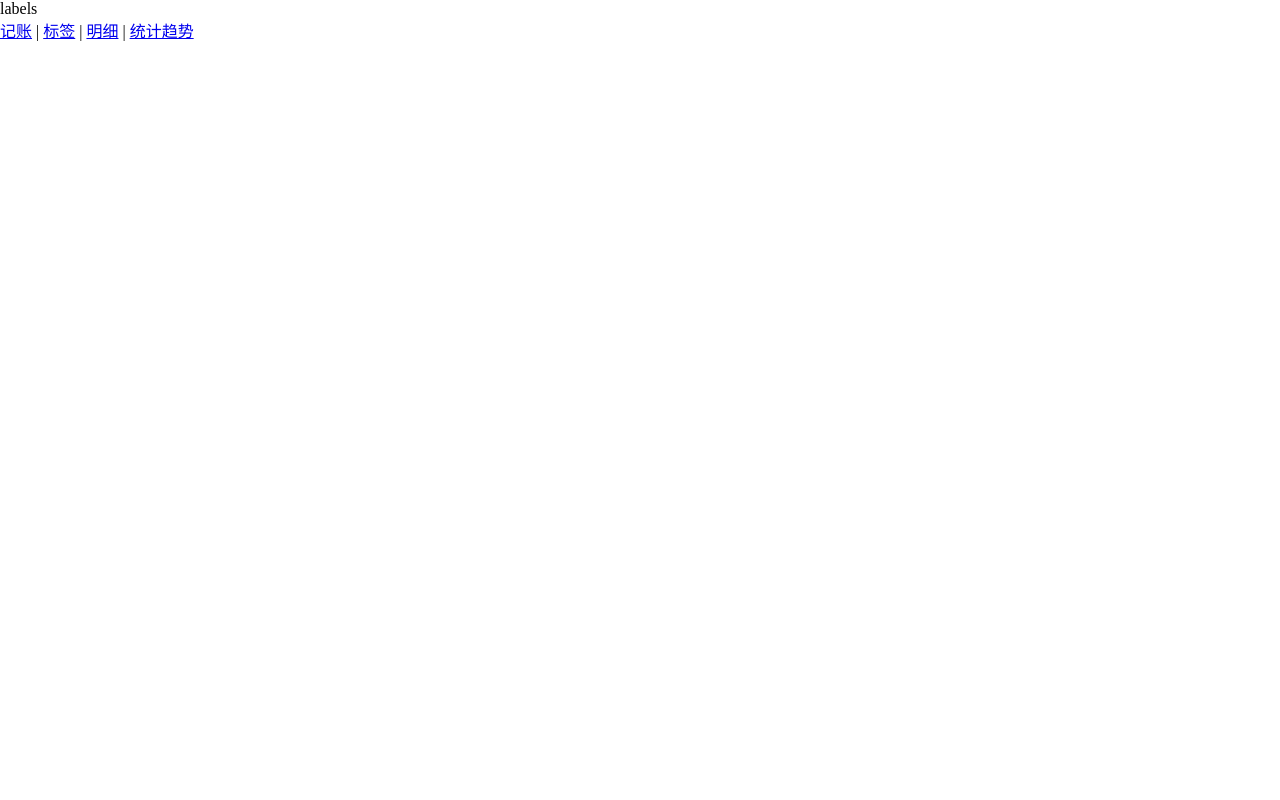
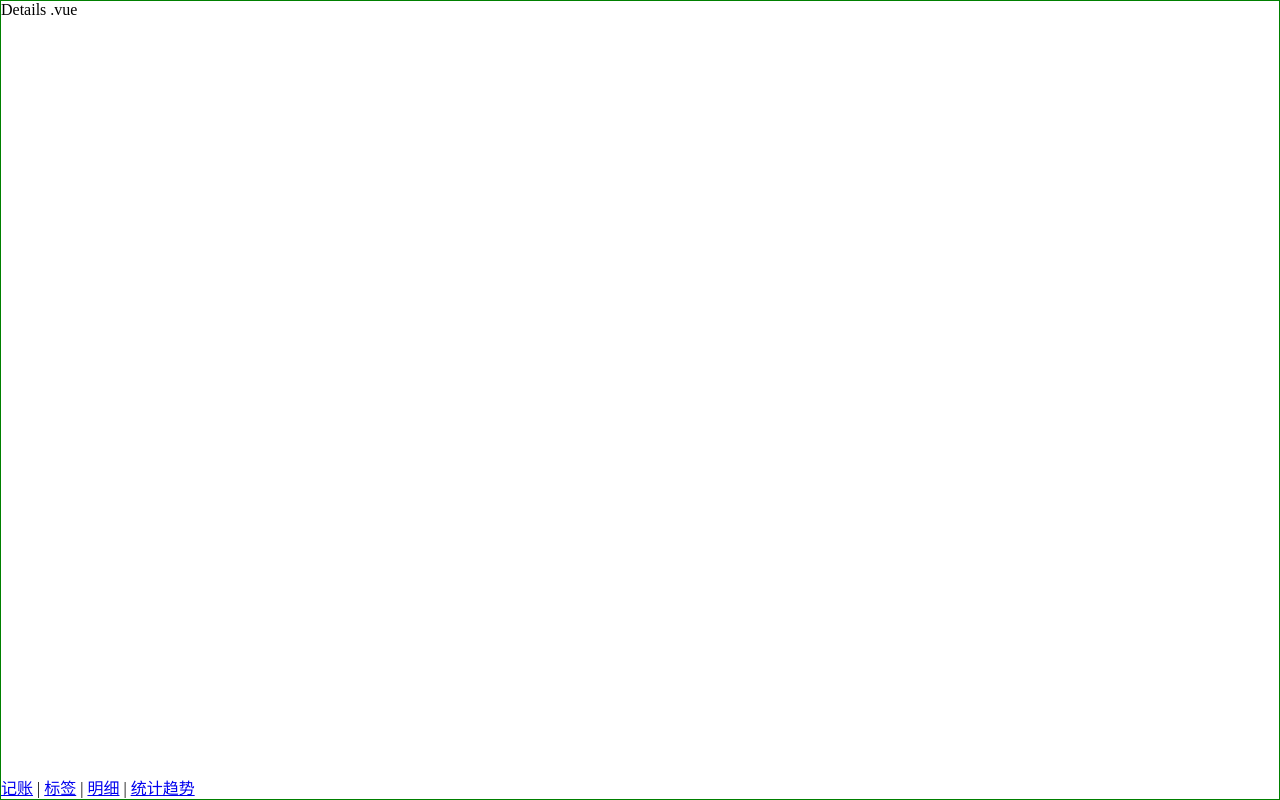
Before and after one commit to ShinyuYang/PPmorney-new, a Vue app: page /#/labels in a window 1280 px wide. Built offline with nearby package versions, Linux system fonts and the light colour scheme.

Commit message:
创建 Layout组件统一页面布局

```diff
--- /dev/null
+++ b/src/components/Layout.vue
@@ -0,0 +1,30 @@
+<template>
+  <div class="nav-wrapper">
+    <div class="content">
+      <slot/><!--插槽-->
+    </div>
+    <Nav/>
+  </div>
+</template>
+
+<script lang="ts">
+export default {
+  name: 'Layout'
+};
+</script>
+
+<style lang="scss" scoped>
+.nav-wrapper{
+  border:1px solid green;
+  display:flex;
+  flex-direction: column;
+  height:100vh;
+}
+.content{
+  overflow: auto;
+  flex-grow: 1;//使内容高度尽量占满
+}
+.content::-webkit-scrollbar {
+  display: none;
+}
+</style>
--- a/src/main.ts
+++ b/src/main.ts
@@ -4,12 +4,14 @@
 import router from './router'
 import store from './store'
 import Nav from '@/components/Nav.vue';
+import Layout from '@/components/Layout.vue';
 
 
 Vue.config.productionTip = false
 
 
 Vue.component('Nav',Nav)
+Vue.component('Layout',Layout)
 
 
 new Vue({
--- a/src/views/Details.vue
+++ b/src/views/Details.vue
@@ -1,7 +1,7 @@
 <template>
-  <div>details
-    <Nav/>
-  </div>
+  <Layout>
+    Details .vue
+  </Layout>
 </template>
 
 <script lang="ts">
@@ -9,7 +9,3 @@
   name: 'Details'
 };
 </script>
-
-<style lang="scss" scoped>
-
-</style>
--- a/src/views/Labels.vue
+++ b/src/views/Labels.vue
@@ -1,7 +1,7 @@
 <template>
-  <div>labels
-    <Nav/>
-  </div>
+  <Layout>
+    Details .vue
+  </Layout>
 </template>
 
 <script lang="ts">
@@ -9,7 +9,3 @@
   name: 'Labels'
 };
 </script>
-
-<style lang="scss" scoped>
-
-</style>
--- a/src/views/Money.vue
+++ b/src/views/Money.vue
@@ -1,33 +1,11 @@
 <template>
-  <div class="nav-wrapper">
-    <div class="content">
-    money
-    </div>
-    <Nav/>
-  </div>
+<Layout>
+Money.vue
+</Layout>
 </template>
 
 <script lang="ts">
-
 export default {
   name: 'Money',
-
-
 };
 </script>
-
-<style lang="scss" scoped>
- .nav-wrapper{
-   border:1px solid green;
-   display:flex;
-   flex-direction: column;
-   height:100vh;
- }
- .content{
-   overflow: auto;
-   flex-grow: 1;//使内容高度尽量占满
- }
- .content::-webkit-scrollbar{
-   display: none;
- }
-</style>
--- a/src/views/Statistic.vue
+++ b/src/views/Statistic.vue
@@ -1,15 +1,12 @@
 <template>
-<div>statistics
-  <Nav/>
-</div>
+  <Layout>
+    Statistic.vue
+  </Layout>
+</template>
 
-</template>
+
 <script lang="ts">
 export default {
   name: 'Statistic'
 };
 </script>
-
-<style lang="scss" scoped>
-
-</style>
```
